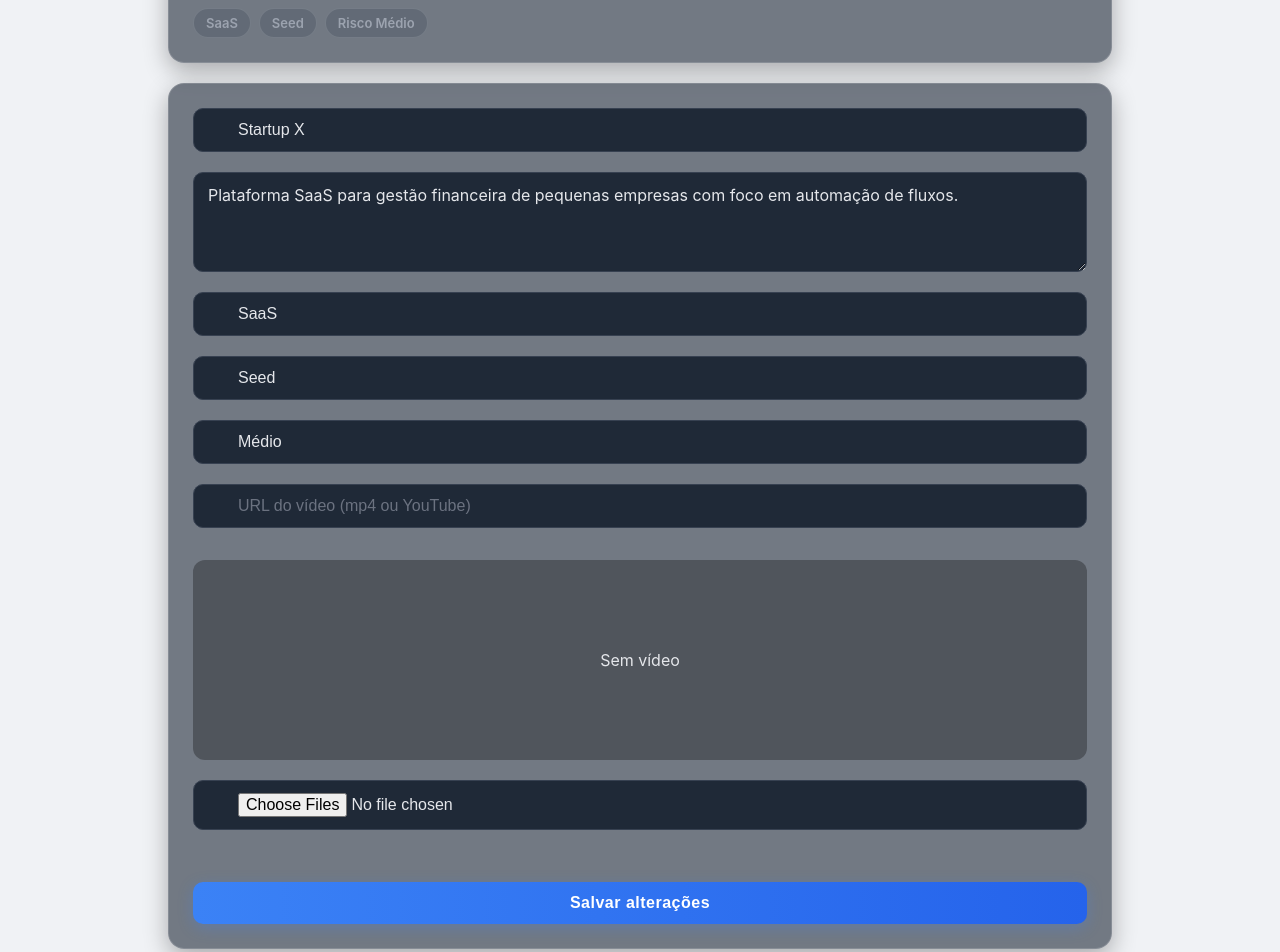
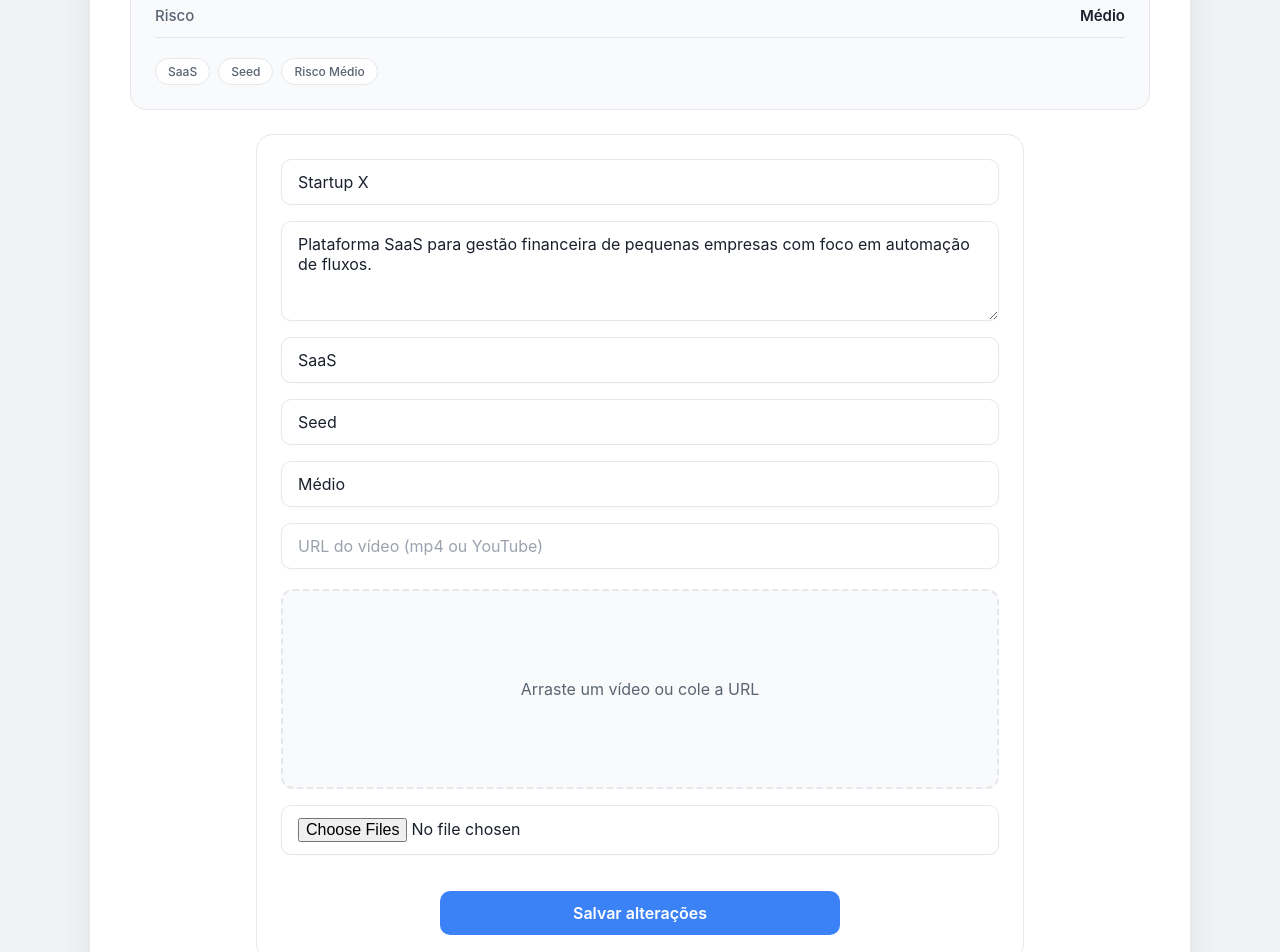
Before and after one commit to LeonardoEberle/investfyTCC, a React (Vite) app: page /minhas-startups/gerenciar in a window 1280 px wide. Shown: the part 400-1352 px from the top of the page. Built offline with nearby package versions, Linux system fonts and the light colour scheme.

Commit message:
mudança no gerenciar startup

```diff
--- a/src/components/Auth/AuthStyles.js
+++ b/src/components/Auth/AuthStyles.js
@@ -100,6 +100,11 @@ export const IconStyleRight = styled.div`
 
 export const Input = styled.input`
   width: 100%;
+  /* ===== AJUSTE PRINCIPAL AQUI ===== */
+  max-width: 500px; /* Define uma largura máxima */
+  align-self: center; /* Centraliza o input dentro do Form */
+  /* ================================== */
+
   padding: 12px 44px;
   border-radius: 10px;
   border: 1px solid #374151;
@@ -119,6 +124,12 @@ export const InputWrapper = styled.div`
   display: flex;
   align-items: center;
 
+  /* ===== AJUSTE PARA CENTRALIZAR O WRAPPER ===== */
+  width: 100%;
+  max-width: 500px;
+  align-self: center;
+  /* ============================================ */
+
   &:focus-within {
     ${Input} {
       border-color: #3b82f6;
@@ -132,10 +143,20 @@ export const InputWrapper = styled.div`
       color: #3b82f6;
     }
   }
+
+  /* Corrige o padding do input quando ele está dentro de um wrapper */
+  ${Input} {
+    padding-left: 44px;
+  }
 `
 
 export const Textarea = styled.textarea`
   width: 100%;
+  /* ===== AJUSTE PRINCIPAL AQUI ===== */
+  max-width: 500px;
+  align-self: center;
+  /* ================================== */
+
   padding: 12px 14px;
   border-radius: 10px;
   border: 1px solid #374151;
@@ -167,6 +188,13 @@ export const Button = styled.button`
   cursor: pointer;
   transition: all 0.3s ease;
   box-shadow: 0 4px 15px rgba(59, 130, 246, 0.3);
+
+  /* ===== AJUSTE PRINCIPAL AQUI ===== */
+  width: 100%;
+  max-width: 500px;
+  align-self: center;
+  /* ================================== */
+
   &:hover {
     transform: translateY(-2px);
     box-shadow: 0 6px 20px rgba(59, 130, 246, 0.4);
@@ -205,4 +233,10 @@ export const ErrorText = styled.p`
   border: 1px solid rgba(239, 68, 68, 0.3);
   padding: 10px;
   border-radius: 8px;
+
+  /* ===== AJUSTE PRINCIPAL AQUI ===== */
+  width: 100%;
+  max-width: 500px;
+  align-self: center;
+  /* ================================== */
 `
--- a/src/containers/GerenciarStartup/index.jsx
+++ b/src/containers/GerenciarStartup/index.jsx
@@ -1,6 +1,18 @@
 import React, { useState } from 'react'
-import { PageContainer, PageHeader, PageTitle, PageSubtitle, DetailCard, Row, Label, Value, TagList, Tag, FormCard, VideoBox, DocList, DocItem } from './styles'
-import { Form, Input, Textarea, Button } from '../../components/Auth/AuthStyles'
+
+/* MUDANÇA 1: Importar os estilos do formulário (Form, Input, etc.)
+  do ARQUIVO LOCAL (./styles)
+*/
+import {
+  PageContainer, PageHeader, PageTitle, PageSubtitle,
+  DetailCard, Row, Label, Value, TagList, Tag,
+  FormCard, VideoBox, DocList, DocItem,
+  Form, Input, Textarea, FormButton // <-- NOSSOS NOVOS ESTILOS
+} from './styles'
+
+/* MUDANÇA 2: REMOVER a importação do AuthStyles
+*/
+// import { Form, Input, Textarea, Button } from '../../components/Auth/AuthStyles'
 
 export default function GerenciarStartup() {
   const dados = {
@@ -40,6 +52,8 @@ export default function GerenciarStartup() {
         <PageTitle>{dados.nome}</PageTitle>
         <PageSubtitle>{dados.descricao}</PageSubtitle>
       </PageHeader>
+
+      {/* Este card agora terá fundo cinza claro */}
       <DetailCard>
         <Row>
           <Label>Categoria</Label>
@@ -60,7 +74,9 @@ export default function GerenciarStartup() {
         </TagList>
       </DetailCard>
 
+      {/* Este card agora terá fundo branco e o formulário centralizado */}
       <FormCard>
+        {/* Este 'Form' agora preenche o FormCard */}
         <Form onSubmit={handleSubmit}>
           <Input name="nome" type="text" placeholder="Nome da startup" value={form.nome} onChange={handleChange} />
           <Textarea name="descricao" placeholder="Descrição" value={form.descricao} onChange={handleChange} />
@@ -86,7 +102,7 @@ export default function GerenciarStartup() {
                 </video>
               )
             ) : (
-              <span>Sem vídeo</span>
+              <span>Arraste um vídeo ou cole a URL</span>
             )}
           </VideoBox>
           <Input type="file" multiple onChange={handleDocsChange} accept=".pdf,.doc,.docx,.ppt,.pptx,.xls,.xlsx" />
@@ -98,7 +114,11 @@ export default function GerenciarStartup() {
               </DocItem>
             ))}
           </DocList>
-          <Button type="submit">Salvar alterações</Button>
+
+          {/* MUDANÇA 3: Usar o <FormButton> (que tem o estilo local)
+            em vez do <Button> antigo.
+          */}
+          <FormButton type="submit">Salvar alterações</FormButton>
         </Form>
       </FormCard>
     </PageContainer>
--- a/src/containers/GerenciarStartup/styles.js
+++ b/src/containers/GerenciarStartup/styles.js
@@ -5,64 +5,97 @@ const fadeInUp = keyframes`
   to { opacity: 1; transform: translateY(0); }
 `
 
+/* ----- PALETA (TEMA CLARO) ----- */
+const colors = {
+  text: '#1a202c',
+  textMuted: '#5a6472',
+  primary: '#3b82f6',
+  primaryHover: '#4f9aff',
+  bg: '#ffffff',
+  bgMuted: '#f9fafb',
+  border: '#e5e7eb',
+}
+
+/* ----- O "CARD" BRANCO PRINCIPAL ----- */
 export const PageContainer = styled.div`
   width: 100%;
-  max-width: 1024px;
+  max-width: 1100px;
   padding: 40px;
   margin: 0 auto;
-  color: #e5e7eb;
+  color: ${colors.text};
   animation: ${fadeInUp} 0.5s ease-out;
+
+  background: ${colors.bg};
+  border-radius: 16px;
+  box-shadow: 0 10px 30px rgba(0, 0, 0, 0.08);
 `
 
+/* ----- CABEÇALHO ----- */
 export const PageHeader = styled.header`
   margin-bottom: 24px;
+  padding-bottom: 24px;
+  border-bottom: 1px solid ${colors.border};
 `
 
 export const PageTitle = styled.h1`
-  font-size: 28px;
+  font-size: 30px;
   font-weight: 700;
-  color: #fff;
+  color: ${colors.text};
+  letter-spacing: -0.5px;
   margin: 0;
 `
 
 export const PageSubtitle = styled.p`
   font-size: 16px;
-  color: #cbd5e1;
-  margin-top: 6px;
+  color: ${colors.textMuted};
+  margin-top: 8px;
 `
 
+/* ----- CARD DE DETALHES (CINZA CLARO) ----- */
 export const DetailCard = styled.div`
   padding: 24px;
   border-radius: 16px;
-  background: rgba(31, 41, 55, 0.6);
-  border: 1px solid rgba(255, 255, 255, 0.15);
-  box-shadow: 0 8px 25px rgba(0, 0, 0, 0.3);
+  background: ${colors.bgMuted}; /* Fundo cinza claro */
+  border: 1px solid ${colors.border};
   display: flex;
   flex-direction: column;
   gap: 12px;
 `
 
+/* ===== MUDANÇA IMPORTANTE AQUI =====
+  O Card do Formulário agora tem o max-width,
+  igual ao da tela de Criação.
+*/
 export const FormCard = styled(DetailCard)`
-  margin-top: 20px;
+  margin-top: 24px;
+  background: ${colors.bg}; /* Fundo branco */
+
+  /* Centraliza o card do formulário */
+  max-width: 768px;
+  margin-left: auto;
+  margin-right: auto;
 `
 
+/* ----- ITENS DO CARD DE DETALHES ----- */
 export const Row = styled.div`
   display: flex;
   align-items: center;
   justify-content: space-between;
-  padding: 8px 0;
-  border-bottom: 1px solid rgba(255, 255, 255, 0.08);
+  padding: 12px 0;
+  border-bottom: 1px solid ${colors.border};
   &:last-child { border-bottom: none; }
 `
 
 export const Label = styled.span`
-  color: #9ca3af;
-  font-weight: 600;
+  color: ${colors.textMuted};
+  font-weight: 500;
+  font-size: 15px;
 `
 
 export const Value = styled.span`
-  color: #fff;
-  font-weight: 700;
+  color: ${colors.text};
+  font-weight: 600;
+  font-size: 15px;
 `
 
 export const TagList = styled.div`
@@ -74,28 +107,36 @@ export const TagList = styled.div`
 export const Tag = styled.span`
   display: inline-flex;
   align-items: center;
-  padding: 6px 12px;
-  font-size: 13px;
-  font-weight: 600;
-  color: #9ca3af;
-  border: 1px solid rgba(255, 255, 255, 0.12);
+  padding: 5px 12px;
+  font-size: 12px;
+  font-weight: 500;
+  color: ${colors.textMuted};
+  border: 1px solid ${colors.border};
   border-radius: 999px;
-  background: rgba(55, 65, 81, 0.25);
+  background: ${colors.bg};
 `
 
+/* ----- ESTILOS DE UPLOAD (VÍDEO E DOCS) ----- */
 export const VideoBox = styled.div`
-  margin-top: 12px;
+  margin-top: 4px;
   border-radius: 12px;
   overflow: hidden;
-  background: rgba(0,0,0,0.3);
+  background: ${colors.bgMuted};
   display: flex;
   align-items: center;
   justify-content: center;
   min-height: 200px;
+  border: 2px dashed ${colors.border};
+  color: ${colors.textMuted};
+  transition: border-color 0.2s ease;
+
+  &:hover {
+    border-color: ${colors.primary};
+  }
 `
 
 export const DocList = styled.div`
-  margin-top: 12px;
+  margin-top: 4px;
   display: flex;
   flex-direction: column;
   gap: 8px;
@@ -105,9 +146,90 @@ export const DocItem = styled.div`
   display: flex;
   align-items: center;
   justify-content: space-between;
-  padding: 10px 12px;
+  padding: 10px 14px;
   border-radius: 10px;
-  background: rgba(55, 65, 81, 0.25);
-  border: 1px solid rgba(255, 255, 255, 0.12);
-  color: #cbd5e1;
+  background: ${colors.bgMuted};
+  border: 1px solid ${colors.border};
+  color: ${colors.text};
 `
+
+/* ============================================== */
+/* NOVOS ESTILOS DE FORMULÁRIO (TEMA CLARO)   */
+/* ============================================== */
+
+/* ===== MUDANÇA IMPORTANTE AQUI =====
+  Removemos o max-width e a margem daqui.
+  O formulário agora preenche 100% do FormCard (que tem 768px).
+*/
+export const Form = styled.form`
+  display: flex;
+  flex-direction: column;
+  gap: 16px;
+`
+
+export const Input = styled.input`
+  width: 100%;
+  padding: 12px 16px;
+  border-radius: 10px;
+  border: 1px solid ${colors.border};
+  background: ${colors.bg};
+  color: ${colors.text};
+  font-size: 16px;
+  font-family: 'Inter', sans-serif;
+  transition: all 0.2s ease-in-out;
+  box-shadow: 0 1px 3px rgba(0, 0, 0, 0.02);
+
+  &::placeholder { color: #9ca3af; }
+
+  &:focus {
+    outline: none;
+    border-color: ${colors.primary};
+    box-shadow: 0 0 0 3px rgba(59, 130, 246, 0.2);
+  }
+`
+
+export const Textarea = styled.textarea`
+  width: 100%;
+  padding: 12px 16px;
+  border-radius: 10px;
+  border: 1px solid ${colors.border};
+  background: ${colors.bg};
+  color: ${colors.text};
+  font-size: 16px;
+  font-family: 'Inter', sans-serif;
+  min-height: 100px;
+  resize: vertical;
+  transition: all 0.2s ease-in-out;
+  box-shadow: 0 1px 3px rgba(0, 0, 0, 0.02);
+
+  &::placeholder { color: #9ca3af; }
+
+  &:focus {
+    outline: none;
+    border-color: ${colors.primary};
+    box-shadow: 0 0 0 3px rgba(59, 130, 246, 0.2);
+  }
+`
+
+/* Botão de salvar do formulário */
+export const FormButton = styled.button`
+  padding: 12px 14px;
+  border: none;
+  border-radius: 10px;
+  background: ${colors.primary};
+  color: #fff;
+  font-weight: 600;
+  font-size: 16px;
+  font-family: 'Inter', sans-serif;
+  cursor: pointer;
+  transition: all 0.3s ease;
+
+  max-width: 400px;
+  align-self: center;
+  width: 100%;
+
+  &:hover {
+    transform: translateY(-2px);
+    background: ${colors.primaryHover};
+  }
+`
```
